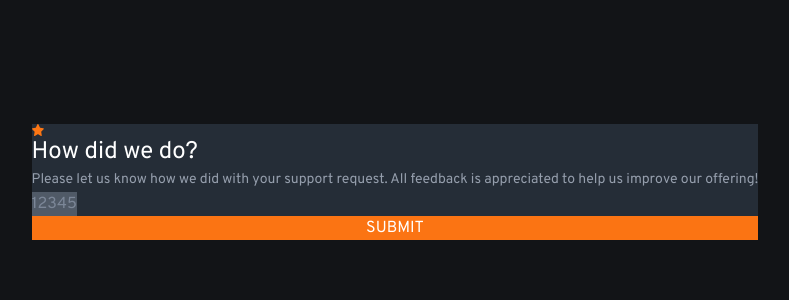
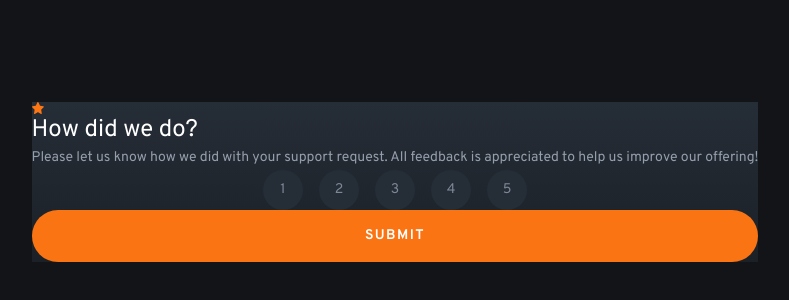
Before and after one commit to fkrunic/frontend-mentor-interactive-rating-component, a Vue app: page / in a window 1280 px wide. Shown: the part 218-518 px from the top of the page, without its empty margins (245-1034 px from the left). Built offline with nearby package versions, Linux system fonts and the light colour scheme.

Commit message:
button shapes

```diff
--- a/src/App.vue
+++ b/src/App.vue
@@ -5,8 +5,16 @@ import ButtonRating from './components/ButtonRating.vue';
 
 <template>
   <div class="flex justify-center items-center min-h-screen">
+
     <!-- Card -->
-    <div class="flex flex-col bg-dark-blue">
+    <div class="
+      flex
+      flex-col
+
+      bg-gradient-to-b from-dark-blue to-dark-blue/50
+      ">
+
+
       <img class="w-3" src="./assets/img/icon-star.svg">
 
       <!-- Callout -->
@@ -17,7 +25,7 @@ import ButtonRating from './components/ButtonRating.vue';
       </p>
 
       <!-- Rating Selection -->
-      <div class="flex flex-row items-center">
+      <div class="flex flex-row items-center justify-center gap-4">
         <ButtonRating
           v-for="rating of [1,2,3,4,5]"
           :key="rating"
@@ -32,9 +40,13 @@ import ButtonRating from './components/ButtonRating.vue';
         flex-row
         justify-center
         items-center
+
+        p-4
+
         bg-orange
+        rounded-full
         ">
-        <p class="text-white">SUBMIT</p>
+        <p class="text-white text-sm font-bold tracking-widest">SUBMIT</p>
       </div>
     </div>
   </div>
--- a/src/components/ButtonRating.vue
+++ b/src/components/ButtonRating.vue
@@ -3,8 +3,20 @@ defineProps<{rating: number, isSelected: boolean}>()
 </script>
 
 <template>
-    <div class="flex flex-col items-center justify-center bg-medium-grey/50">
-        <p class="text-medium-grey">{{ rating }}</p>
+    <div class="
+        flex
+        flex-row
+        items-center
+        justify-center
+
+        w-10
+        h-10
+
+        rounded-full
+
+        bg-dark-blue
+        ">
+        <p class="text-medium-grey text-sm">{{ rating }}</p>
     </div>
 </template>
 
```
